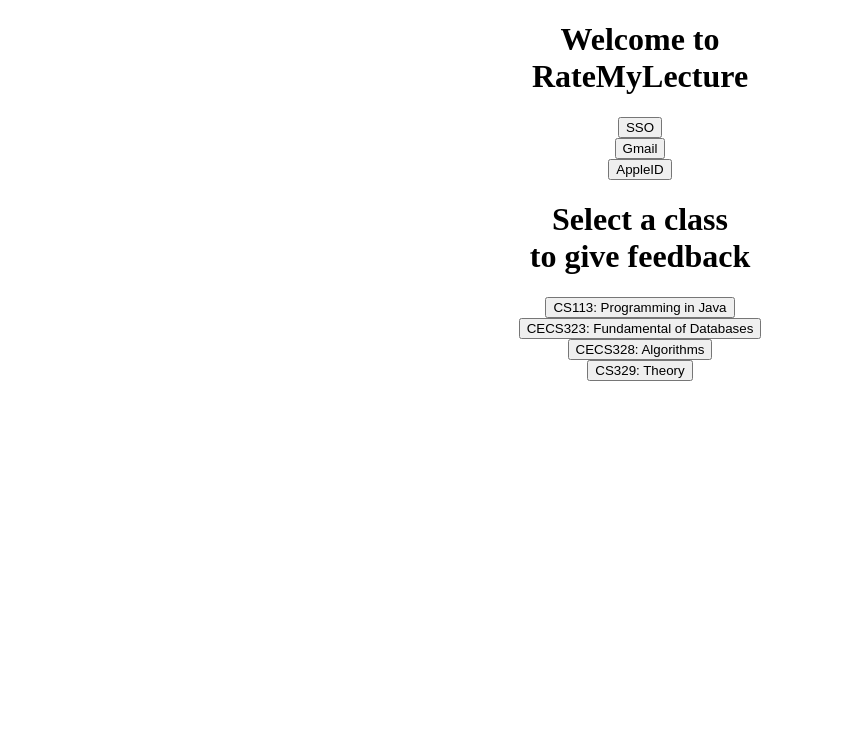
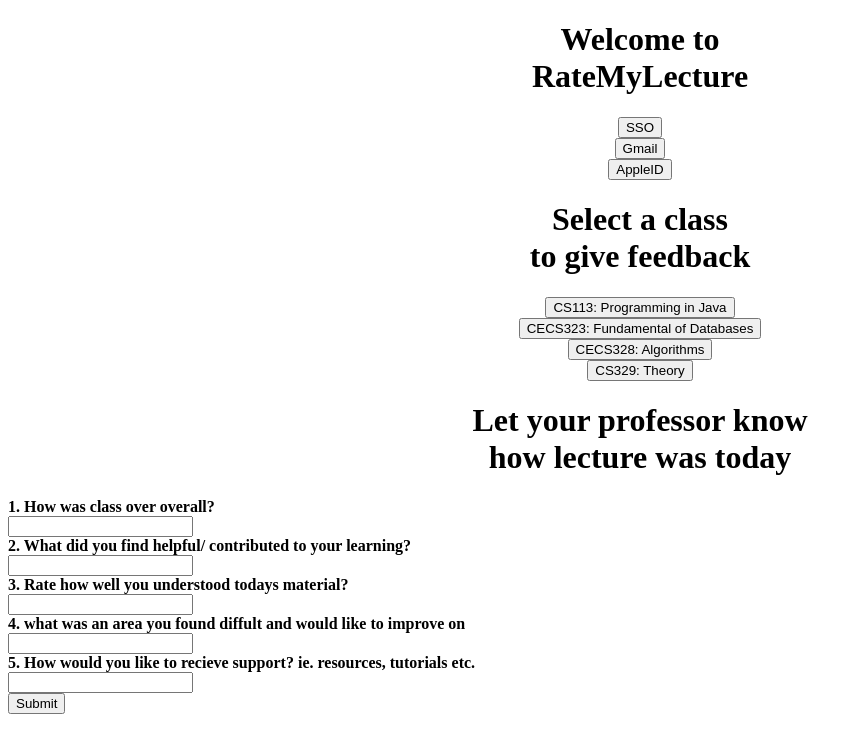
Before and after one commit to salvador-villanueva/BeachHacks7.0, a React (Create React App) app: page / in a window 1280 px wide. Shown: the top 752 px of the page, without its empty margins (0-862 px from the left). Built offline with nearby package versions, Linux system fonts and the light colour scheme.

Commit message:
Survey Page

```diff
--- a/src/App.js
+++ b/src/App.js
@@ -1,6 +1,7 @@
 import React from "react";
 import Landing from "./Landing";
 import SelectClasses from "./selectClasses";
+import Survey from "./Survey";
 
 
 
@@ -9,6 +10,7 @@ function App() {
     <>
       <Landing />
       <SelectClasses />
+      <Survey />
     </>
   );
 }
--- /dev/null
+++ b/src/Survey.js
@@ -0,0 +1,34 @@
+import React from 'react'
+
+function Survey() {
+  return (
+    <div>
+
+        <h1 style={{textAlign: "center"}}> Let your professor know  <br></br> how lecture was today</h1>
+        <b style={{textAlign: "center"}}> 1. How was class over overall?</b>
+        <br></br>
+        <input type="text" />
+        <br></br>
+        <b style={{textAlign: "center"}}> 2. What did you find helpful/ contributed to your learning?</b>
+        <br></br>
+        <input type="text" />
+        <br></br>
+        <b style={{textAlign: "center"}}> 3. Rate how well you understood todays material?</b>
+        <br></br>
+        <input type="text" />
+        <br></br>
+        <b style={{textAlign: "center"}}> 4. what was an area you found diffult and would like to improve on</b>
+        <br></br>
+        <input type="text" />
+        <br></br>
+        <b style={{textAlign: "center"}}> 5. How would you like to recieve support? ie. resources, tutorials etc.</b>
+        <br></br>
+        <input type="text" />
+        <br></br>
+        <button>Submit </button>
+
+    </div>
+  )
+}
+
+export default Survey
```
